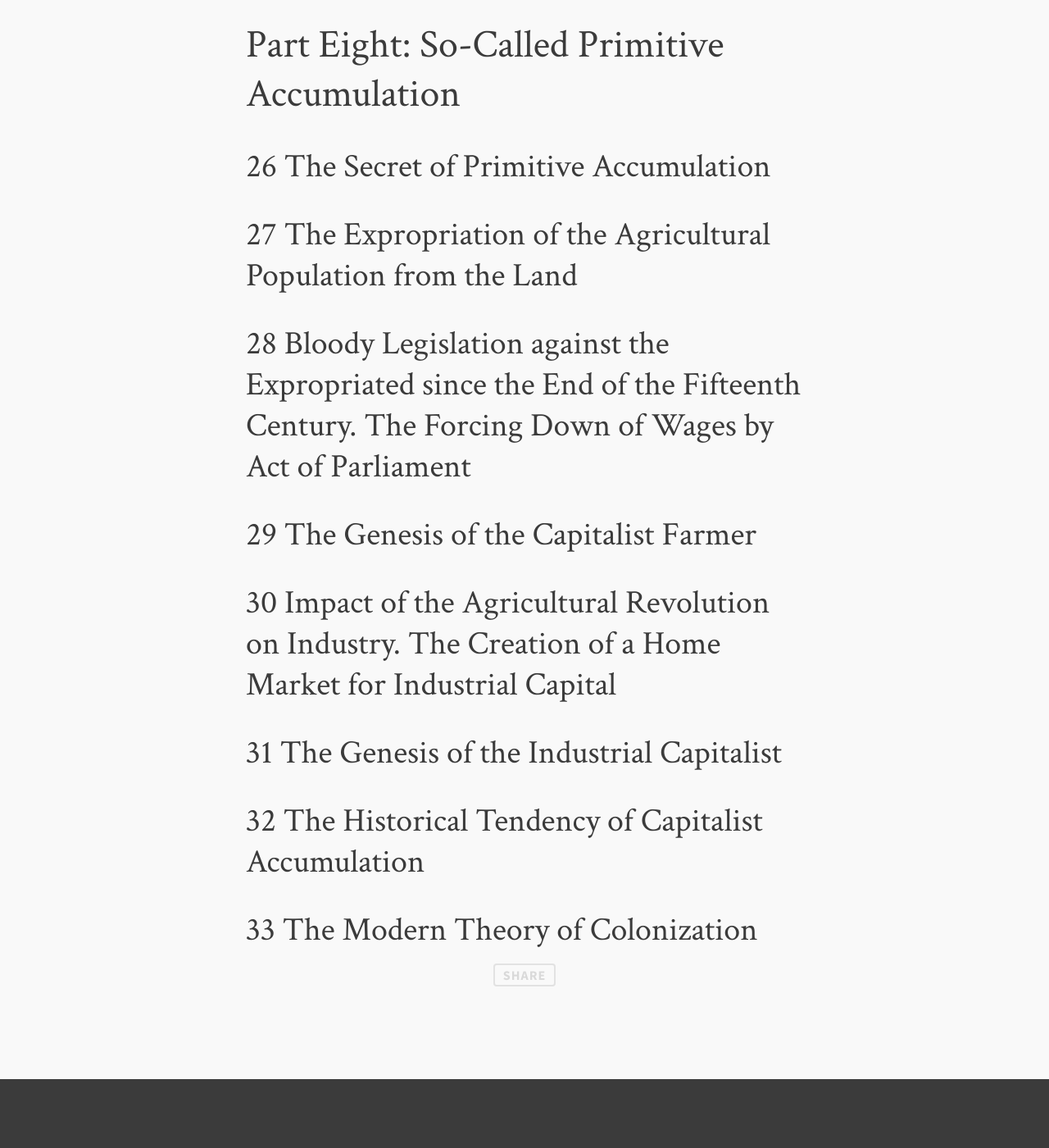
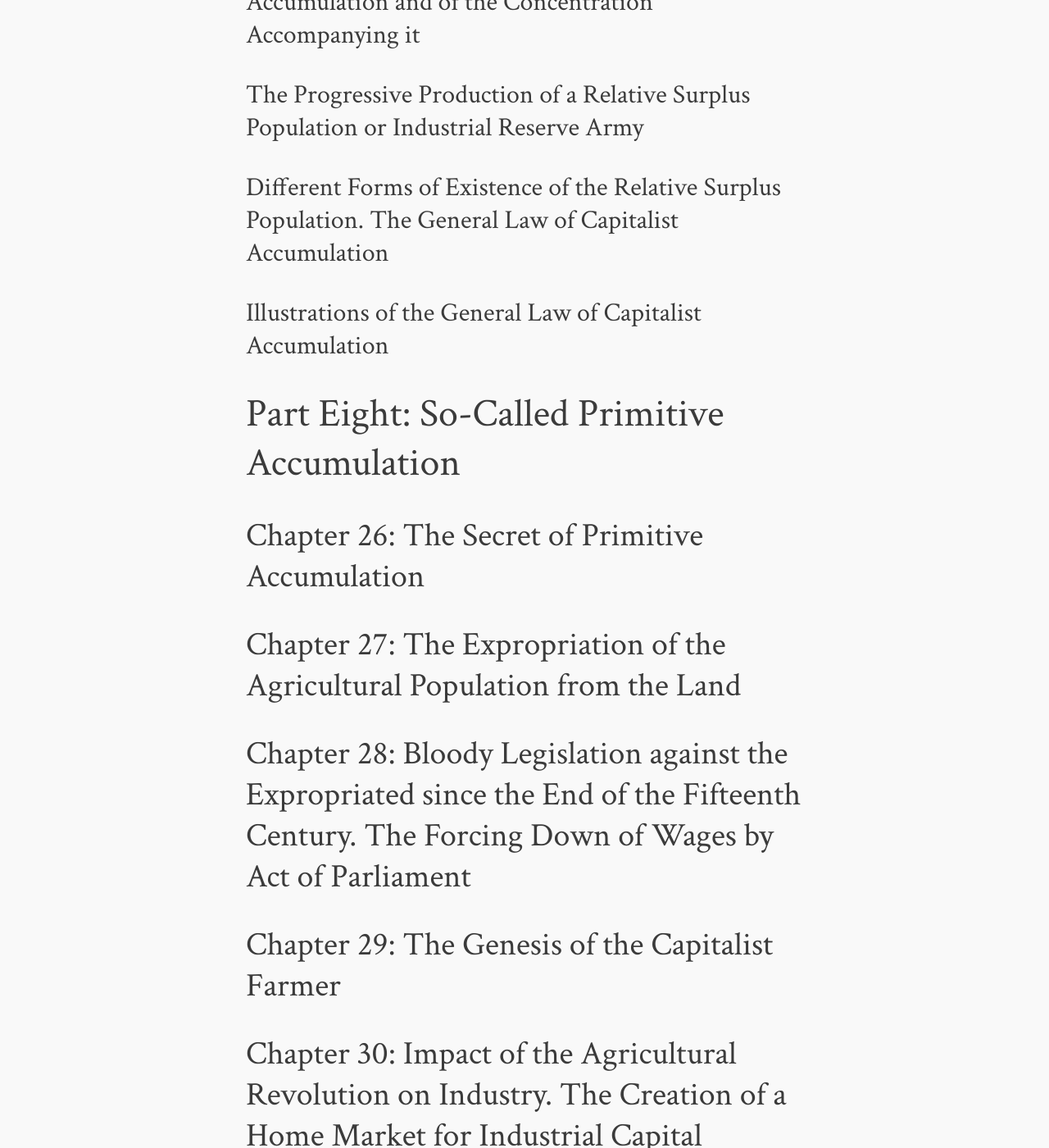
Before and after one commit to readingcapital/readingcapital.github.io, a Jekyll site: the page built from volume-1/index.md, in a window 1280 px wide and 1400 px high, scrolled down 26187 px. Shown: the whole window at 82% size. Built offline with Jekyll 4.4.1, drawn with Linux system fonts in a browser that asks for light colours; comment, search, counter and statistics services are not loaded; some of the changed text lies outside the part shown.

Commit message:
style changes

```diff
--- a/volume-1/index.md
+++ b/volume-1/index.md
@@ -5,7 +5,7 @@ layout: page
 
 ## Part One: Commodities and Money ##
 
-### 1 The Commodity&nbsp;[*(+)*](chapter-01-commentary) ###
+### Chapter 1: The Commodity&nbsp;[*(+)*](chapter-01-commentary) ###
 
 > The wealth of societies in which the capitalist mode of production prevails
 > appears as an 'immense collection of commodities'; the individual commodity
@@ -78,7 +78,7 @@ indirectly in the relation between commodities. This does not follow from the
 division of labour but from the particular mode of production: private
 production for exchange.
 
-### 2 The Process of Exchange&nbsp;[*(+)*](chapter-02-commentary) ###
+### Chapter 2: The Process of Exchange&nbsp;[*(+)*](chapter-02-commentary) ###
 
 Marx picks up on the commodity owners and their intends only now to determine
 them as character masks of their commodities. The process of exchange
@@ -86,7 +86,7 @@ presupposes that the exchanges recognise each other as free and equal *persons*
 a status guaranteed by the state. Their power over each other is only the power
 of their commodities.
 
-### 3 Money, or the Circulation of Commodities ###
+### Chapter 3: Money, or the Circulation of Commodities ###
 
 #### The Measure of Values ####
 
@@ -146,7 +146,7 @@ suffices.
 
 ## Part Two: The Transformation of Money into Capital&nbsp;[*(+)*](chapter-03-04-transition) ##
 
-### 4 The General Formula for Capital ###
+### Chapter 4: The General Formula for Capital ###
 
 The form of simple commodity circulation is $C-M-C$. The form of *capital* is
 Money-Commodity-Money ($M-C-M$): value is the expressed purpose. This form would
@@ -157,7 +157,7 @@ the case with $C-M-C$ where the first and last commodity were different. In itse
 $M-C-M'$ has no limit. The bearer of the movement $M-C-M'$ is a capitalist and
 $M-C-M'$ the general formula of capital.
 
-### 5 Contradictions in the General Formula ###
+### Chapter 5: Contradictions in the General Formula ###
 
 $M-C-M'$ seems to fly in the face of the laws of commodity exchange where equal
 exchanges for equal. $M' = M + m$ cannot come from circulation. At the same time,
@@ -168,7 +168,7 @@ circulation. “Capital cannot therefore arise from circulation, and it is equal
 impossible for it to arise apart from circulation. It must have its, origin both
 in circulation and not in circulation.” (268)
 
-### 6 The Sale and Purchase of Labour-Power ###
+### Chapter 6: The Sale and Purchase of Labour-Power ###
 
 The apparent contradiction is resolved by the purchase of a special commodity:
 *labour-power*. Labour-power, the ability to work, can be bought on the
@@ -184,7 +184,7 @@ Capital is hence confronted with the determinations of the labour process.
 
 ## Part Three: The Production of Absolute Surplus-Value ##
 
-### 7 The Labour Process and the Valorization Process&nbsp;[*(+)*](chapter-07-commentary) ###
+### Chapter 7: The Labour Process and the Valorization Process&nbsp;[*(+)*](chapter-07-commentary) ###
 
 Labour is the purposeful interaction with nature. The *labour process* uses
 tools and material, application of the laws of nature (physics etc.) to
@@ -203,7 +203,7 @@ production and the new value created by labour during production.
 Capital hence structures and coordinate the production process such that its
 purpose realises itself.
 
-### 8 Constant Capital and Variable Capital&nbsp;[*(+)*](chapter-08-commentary) ###
+### Chapter 8: Constant Capital and Variable Capital&nbsp;[*(+)*](chapter-08-commentary) ###
 
 The moments of the labour process appear differently in the valorisation
 process.
@@ -219,7 +219,7 @@ of value it produces is variable and not dependent on its value itself. Its
 value is not transferred but reproduced. Furthermore, it is the part of capital
 that produces surplus-value.
 
-### 9 The Rate of Surplus-Value ###
+### Chapter 9: The Rate of Surplus-Value ###
 
 The movement $M-C-M'$ depends on the expansion that v can accomplish. The
 *rate of surplus value* is the rate of exploitation of labour-power. It is given
@@ -235,7 +235,7 @@ is hence also equally expressed as (surplus labour-time)/(necessary
 labour-time). The sum of necessary labour-time and surplus labour-time is
 absolute extend of labour-time, i.e. the *working day*.
 
-### 10 The Working Day ###
+### Chapter 10: The Working Day ###
 
 The rate of surplus-value is expressed by the ratio of surplus labour-time to
 necessary labour-time. For a given necessary labour-time capital can hence
@@ -261,7 +261,7 @@ Capital not only has an interest in extending the working day per worker but
 also in keeping production going all night and day. The preservation and
 utilisation of constant capital is here the main incentive: the *shift system*.
 
-### 11 The Rate and Mass of Surplus-Value ###
+### Chapter 11: The Rate and Mass of Surplus-Value ###
 
 1. The *mass of surplus-value* $S$ is given by $S = \frac{s}{v} \cdot V$
    where $s$ is the surplus-value supplied by a single worker per day, $v$
@@ -281,7 +281,7 @@ limit for $S$ for a given capital (resp. overall).
 
 ## Part Four: The Production of Relative Surplus-Value ##
 
-### 12 The Concept of Relative Surplus-Value ###
+### Chapter 12: The Concept of Relative Surplus-Value ###
 
 Improving the rate of surplus-value by lengthening the working day is the
 production of *absolute surplus-value*. The production of absolute surplus-value
@@ -314,7 +314,7 @@ labour-time, but to save necessary labour-time in order to increase surplus
 labour-time. Hence, labour saving technologies do not reduce in a reduction of
 work.
 
-### 13 Co-operation ###
+### Chapter 13: Co-operation ###
 
 It is a condition for capital that it employs several workers at the same
 time. This allows for the first method of relative surplus-value production. It
@@ -343,7 +343,7 @@ requires a new strata of workers which exercise this control and supervision.
 Cooperation is the logically and historically first method of production of
 relative surplus-value.
 
-### 14 The Division of Labour and Manufacture&nbsp;[*(+)*](chapter-14-commentary) ###
+### Chapter 14: The Division of Labour and Manufacture&nbsp;[*(+)*](chapter-14-commentary) ###
 
 #### The Dual Origin of Manufacture ####
 
@@ -398,7 +398,7 @@ Yet, in manufacture capital remains dependent on the skill of its
 workers. However, manufacture creates the technical basis for large scale
 machinery which overcomes this obstacle.
 
-### 15 Machinery and Large-Scale Industry ###
+### Chapter 15: Machinery and Large-Scale Industry ###
 
 #### The Development of Machinery ####
 
@@ -520,7 +520,7 @@ labourers.
 
 ## Part Five: The Production of Absolute and Relative Surplus-Value ##
 
-### 16 Absolute and Relative Surplus-Value ###
+### Chapter 16: Absolute and Relative Surplus-Value ###
 
 In Chapter 7 the concept of *productive labour was initially defined as
 purposeful interaction with nature. Under the capitalist mode of production this
@@ -545,7 +545,7 @@ surplus-value production where capital uses its command over the labour process
 to restructure it according to its needs: *real subsumption*. The previously
 established time relation is improved toward surplus labour-time.
 
-### 17 Changes of Magnitude in the Price of Labour-Power and in Surplus-Value ###
+### Chapter 17: Changes of Magnitude in the Price of Labour-Power and in Surplus-Value ###
 
 Assuming that commodities are sold at value and that labour-power never sells
 below its value, we have three determinants for the relative magnitudes of
@@ -559,7 +559,7 @@ These are hence levers for capital to diminish the value of labour power
 relatively to surplus-value. The combination of these levers allows capital to
 deal with the limits of all these levers on their own.
 
-### 18 Different Formulae for the Rate of Surplus-Value ###
+### Chapter 18: Different Formulae for the Rate of Surplus-Value ###
 
 The correct formula for the rate of surplus-value is
 
@@ -583,7 +583,7 @@ labour-power is bought.
 
 ## Part Six: Wages ##
 
-### 19 The Transformation of the Value (and Respectively the Price) of Labour-Power into Wages&nbsp;[*(+)*](chapter-19-detailed-commentary) ###
+### Chapter 19: The Transformation of the Value (and Respectively the Price) of Labour-Power into Wages&nbsp;[*(+)*](chapter-19-detailed-commentary) ###
 
 The wage form expresses the value of labour-power as a *price of labour*. This
 expression is irrational as labour has no value and it is labour-power which is
@@ -602,7 +602,7 @@ Time and intensity are the two determinations which characterise the magnitude
 of value produced by labour. Each wage form is a reflection on these
 determinants.
 
-### 20 Time-Wages&nbsp;[*(+)*](chapter-20-commentary) ###
+### Chapter 20: Time-Wages&nbsp;[*(+)*](chapter-20-commentary) ###
 
 The price of labour for an hour is calculated as
 
@@ -625,7 +625,7 @@ of such long hours. A low hourly wage creates the interest with workers for
 overtime, so the same workers supply more labour, capital can hence suppress the
 price of labour per hour further.
 
-### 21 Piece-Wages ###
+### Chapter 21: Piece-Wages ###
 
 The price of labour per piece produced is calculated as:
 
@@ -642,7 +642,7 @@ This wage form does away with many otherwise necessary forms of supervision, but
 it necessitates *quality control*, where workers are only paid for products of
 sufficient quality.
 
-### 22 National Differences in Wages ###
+### Chapter 22: National Differences in Wages ###
 
 Real wage levels may vary from country to country. What is considered a normal
 level of reproduction on one country may be considered beyond this level in
@@ -657,9 +657,9 @@ a high rate of surplus-value.
 
 ## Part Seven: The Process of Accumulation of Capital ##
 
-### 23 Simple Reproduction ###
+### Chapter 23: Simple Reproduction ###
 
-### 24 The Transformation of Surplus-Value into Capital ###
+### Chapter 24: The Transformation of Surplus-Value into Capital ###
 
 #### Capitalist Production on a Progressively Increasing Scale. The Inversion which Converts the Property Laws of Commodity Production into Laws of Capitalist Appropriation ####
 
@@ -671,7 +671,7 @@ a high rate of surplus-value.
 
 #### The So-Called Labour Fund ####
 
-### 25 The General Law of Capitalist Accumulation ###
+### Chapter 25: The General Law of Capitalist Accumulation ###
 
 #### A Growing Demand for Labour-Power Accompanies Accumulation if the Composition of Capital Remains the Same ####
 
@@ -685,18 +685,18 @@ a high rate of surplus-value.
 
 ## Part Eight: So-Called Primitive Accumulation ##
 
-### 26 The Secret of Primitive Accumulation ###
+### Chapter 26: The Secret of Primitive Accumulation ###
 
-### 27 The Expropriation of the Agricultural Population from the Land ###
+### Chapter 27: The Expropriation of the Agricultural Population from the Land ###
 
-### 28 Bloody Legislation against the Expropriated since the End of the Fifteenth Century. The Forcing Down of Wages by Act of Parliament ###
+### Chapter 28: Bloody Legislation against the Expropriated since the End of the Fifteenth Century. The Forcing Down of Wages by Act of Parliament ###
 
-### 29 The Genesis of the Capitalist Farmer ###
+### Chapter 29: The Genesis of the Capitalist Farmer ###
 
-### 30 Impact of the Agricultural Revolution on Industry. The Creation of a Home Market for Industrial Capital ###
+### Chapter 30: Impact of the Agricultural Revolution on Industry. The Creation of a Home Market for Industrial Capital ###
 
-### 31 The Genesis of the Industrial Capitalist ###
+### Chapter 31: The Genesis of the Industrial Capitalist ###
 
-### 32 The Historical Tendency of Capitalist Accumulation ###
+### Chapter 32: The Historical Tendency of Capitalist Accumulation ###
 
-### 33 The Modern Theory of Colonization ###
+### Chapter 33: The Modern Theory of Colonization ###
```
